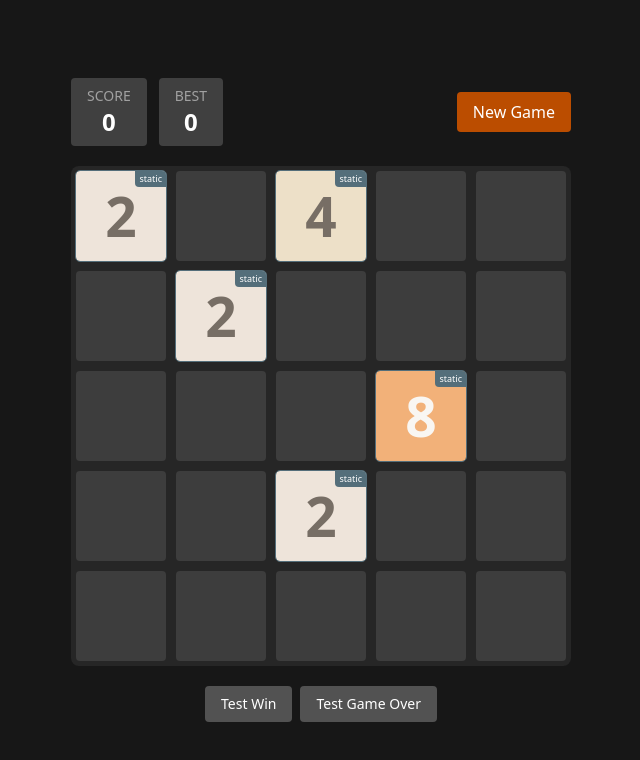
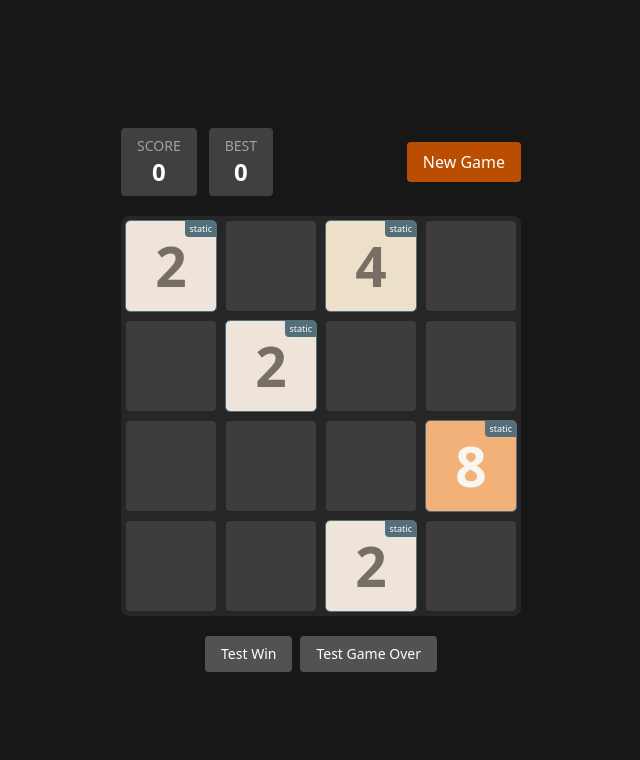
Before and after one commit to jigargosar/react-2048-2025, a React (Vite) app: page / in a window 1280 px wide. Shown: the top 760 px of the page, without its empty margins (319-959 px from the left). Built offline with nearby package versions, Linux system fonts and the light colour scheme.

Commit message:
Enhance score and best score display in TileSlideDemo3 for improved clarity and styling

```diff
--- a/src/TileSlideDemo3.tsx
+++ b/src/TileSlideDemo3.tsx
@@ -39,7 +39,7 @@
 type GameStatus = 'playing' | 'won' | 'continue' | 'over'
 
 const CONFIG = {
-    gridSize: 5,
+    gridSize: 4,
     tileSizePx: 100,
     tilesToSpawnPerMove: 1,
     winValue: 2048,
@@ -443,7 +443,7 @@
     const score = sumScoreDeltas(scoreDeltas)
 
     return (
-        <div className="flex flex-col items-center justify-center min-h-screen bg-neutral-900 select-none">
+        <div className="flex flex-col items-center justify-center min-h-screen bg-neutral-900 select-none py-8">
             <div
                 className="flex justify-between items-center mb-5"
                 style={{ width: `${String(CONFIG.tileSizePx * CONFIG.gridSize)}px` }}
```
